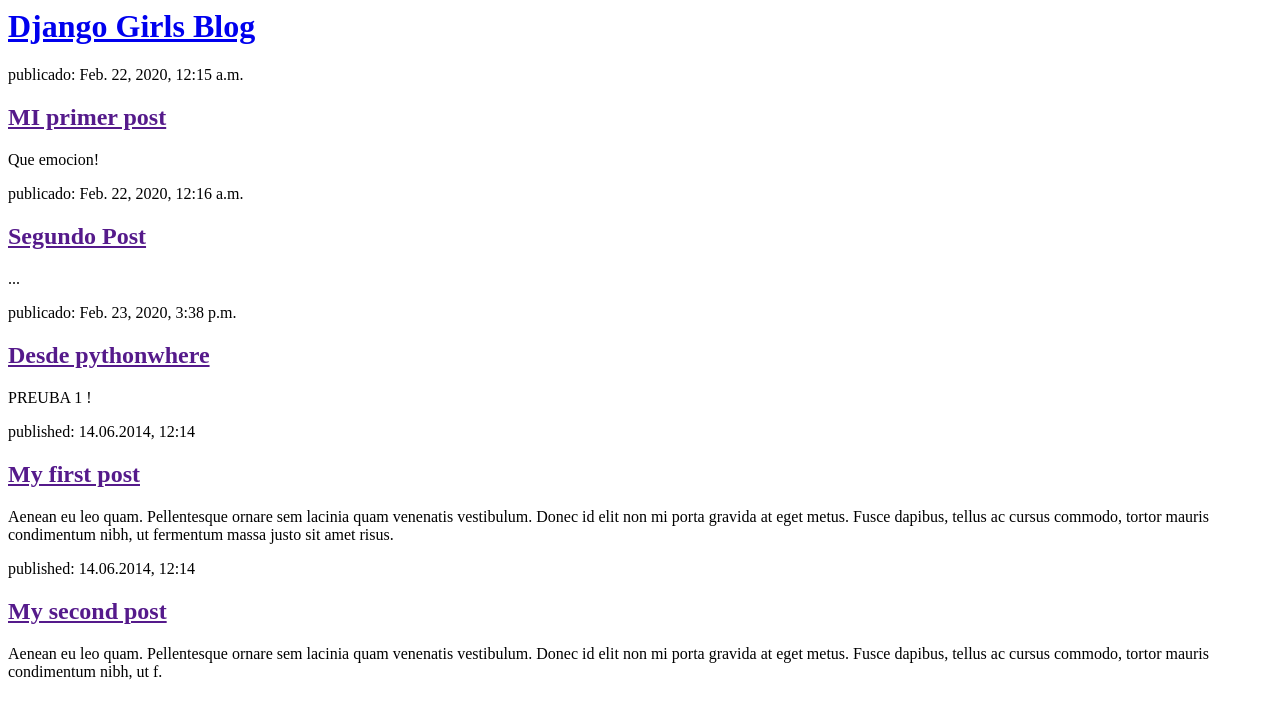
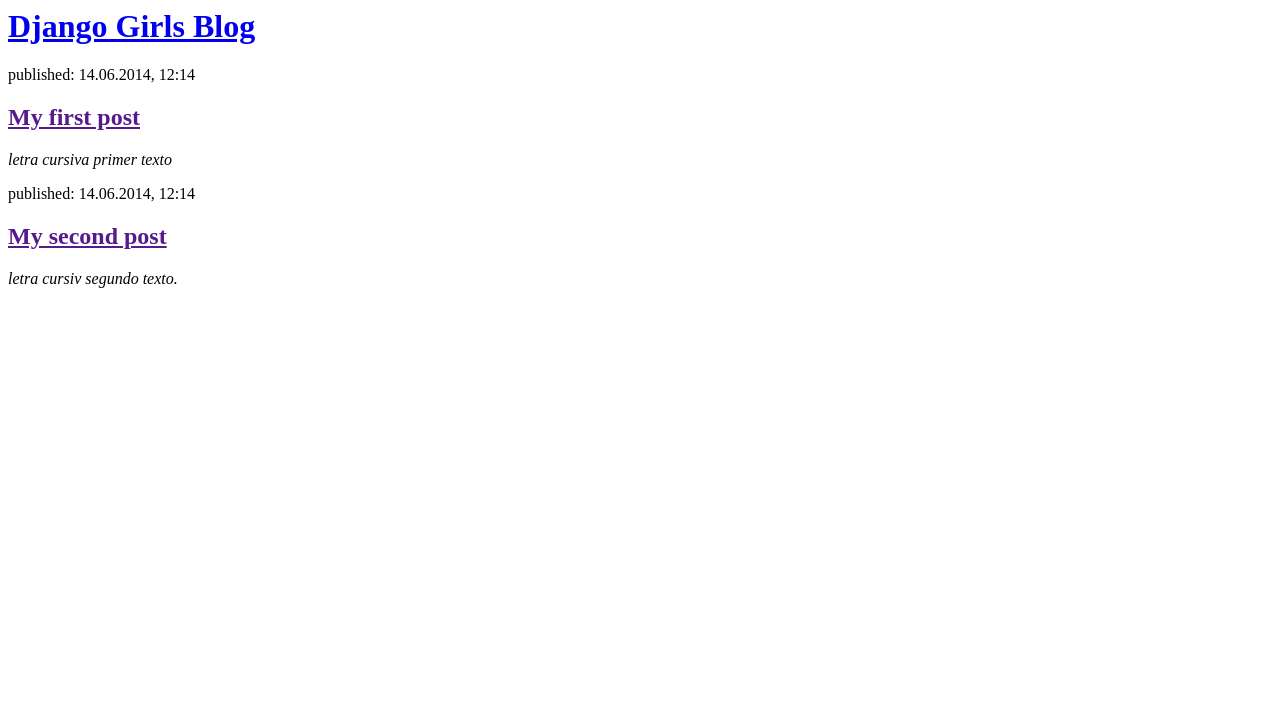
Before and after one commit to valentina3101/DjangoGirlEmser, a Django app: page / in a window 1280 px wide. Shown: the top 719 px of the page. Run offline with Django 3.2, Linux system fonts and the light colour scheme; data comes from the database, SQL or seed files in the repository.

Commit message:
Cambie el HTML para la página.

```diff
--- /dev/null
+++ b/djangogirls/blog/static/blog.css
@@ -0,0 +1,4 @@
+h1 a, h2 a {
+    color: #FCA205;
+    font-family: 'Lobster';
+}
--- a/djangogirls/blog/templates/blog/post_list.html
+++ b/djangogirls/blog/templates/blog/post_list.html
@@ -5,23 +5,18 @@
     <body>
         <div>
             <h1><a href="/">Django Girls Blog</a></h1>
+        </div>
 
-{% for post in posts %}
-    <div>
-        <p> publicado: {{ post.published_date }}</p>
-        <h2><a href="">{{ post.title }}</a></h2>
-        <p>{{ post.text|linebreaksbr }}</p>
-    </div>
-{% endfor %}
+        <div>
             <p>published: 14.06.2014, 12:14</p>
             <h2><a href="">My first post</a></h2>
-            <p>Aenean eu leo quam. Pellentesque ornare sem lacinia quam venenatis vestibulum. Donec id elit non mi porta gravida at eget metus. Fusce dapibus, tellus ac cursus commodo, tortor mauris condimentum nibh, ut fermentum massa justo sit amet risus.</p>
+            <em> letra cursiva primer texto</em>
         </div>
 
         <div>
             <p>published: 14.06.2014, 12:14</p>
             <h2><a href="">My second post</a></h2>
-            <p>Aenean eu leo quam. Pellentesque ornare sem lacinia quam venenatis vestibulum. Donec id elit non mi porta gravida at eget metus. Fusce dapibus, tellus ac cursus commodo, tortor mauris condimentum nibh, ut f.</p>
+            <em> letra cursiv segundo texto.</em>
         </div>
     </body>
 </html>
```
Also changed, not shown: djangogirls/blog/templates/blog/base.html (added).
